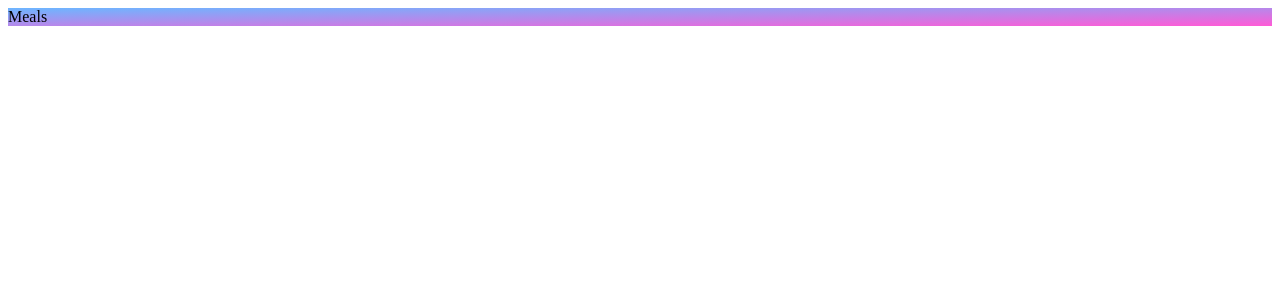
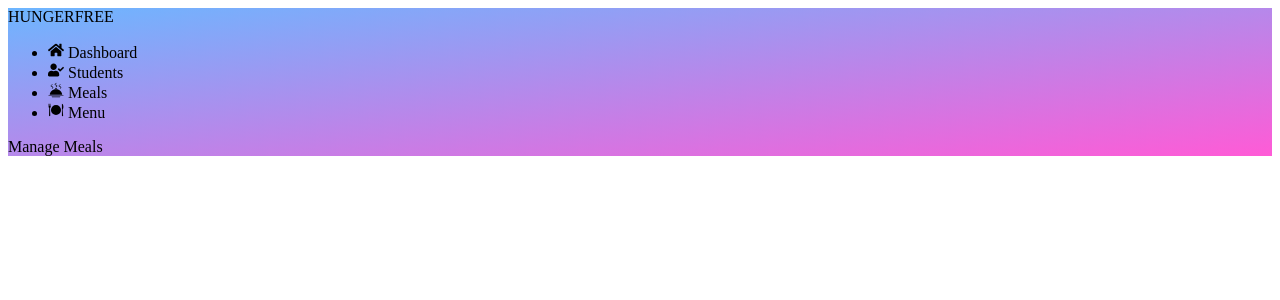
Before and after one commit to Robert-Dela/Hunger_free_App, a Next.js app: page /Admin/meals in a window 1280 px wide. Shown: the top 300 px of the page. Built offline with nearby package versions, Linux system fonts and the light colour scheme; a web font is replaced by a local one.

Commit message:
admin dashboard meals

```diff
--- a/components/Admin-dashboard/meals.js
+++ b/components/Admin-dashboard/meals.js
@@ -1,11 +1,17 @@
 import React, { useState } from 'react'
 import Head from 'next/head'
+import Link from 'next/link'
 import styles from '../../styles/home.module.css'
+import { FaHome } from 'react-icons/fa'
+import { FaUserCheck } from 'react-icons/fa'
+import { GiHotMeal } from 'react-icons/gi'
+import { GiMeal } from 'react-icons/gi'
 
 export default function Meals () {
 
 
-const {body, container,
+const { body, container, dashboard, side_nav, logo, main_content,
+        header, navigation_list, navigation_item, navigation_icon,
 
       } = styles
 
@@ -14,12 +20,54 @@ const {body, container,
             <Head>
                 <link rel="preload" href="/fonts/Work_Sans/static/WorkSans-Regular.ttf" as="Font" crossOrigin=""/>
 
-                <title>Hunger Children</title>
+                <title>HUNGER FREE</title>
             </Head>
 
             <body className={body}>
                 <div className={container}>
-Meals
+                    <div className={dashboard}>
+                        <section  className={header}>
+                            <div className={logo}>
+                                HUNGERFREE
+                            </div>
+                        </section>
+
+                        <section className={side_nav}>
+                            <div>
+                                <ul className={navigation_list}>
+
+                                    <Link href="/Admin">
+                                    <li className={navigation_item}>
+                                        <FaHome className={navigation_icon}/> Dashboard
+                                    </li>
+                                    </Link>
+
+                                    <Link href="/Admin/users">
+                                    <li className={navigation_item}>
+                                        <FaUserCheck className={navigation_icon}/> Students
+                                    </li>
+                                    </Link>
+
+                                    <Link href="/Admin/meals">
+                                    <li className={navigation_item}>
+                                        <GiHotMeal className={navigation_icon}/> Meals
+                                    </li>
+                                    </Link>
+
+                                    <Link href="/Admin/menu">
+                                    <li className={navigation_item}>
+                                        <GiMeal className={navigation_icon}/> Menu
+                                    </li>
+                                    </Link>
+                                </ul>
+                            </div>
+
+                        </section>
+
+                        <section className={main_content}>
+                            Manage Meals
+                        </section>
+                    </div>
                 </div>
             </body>
         </>
```
